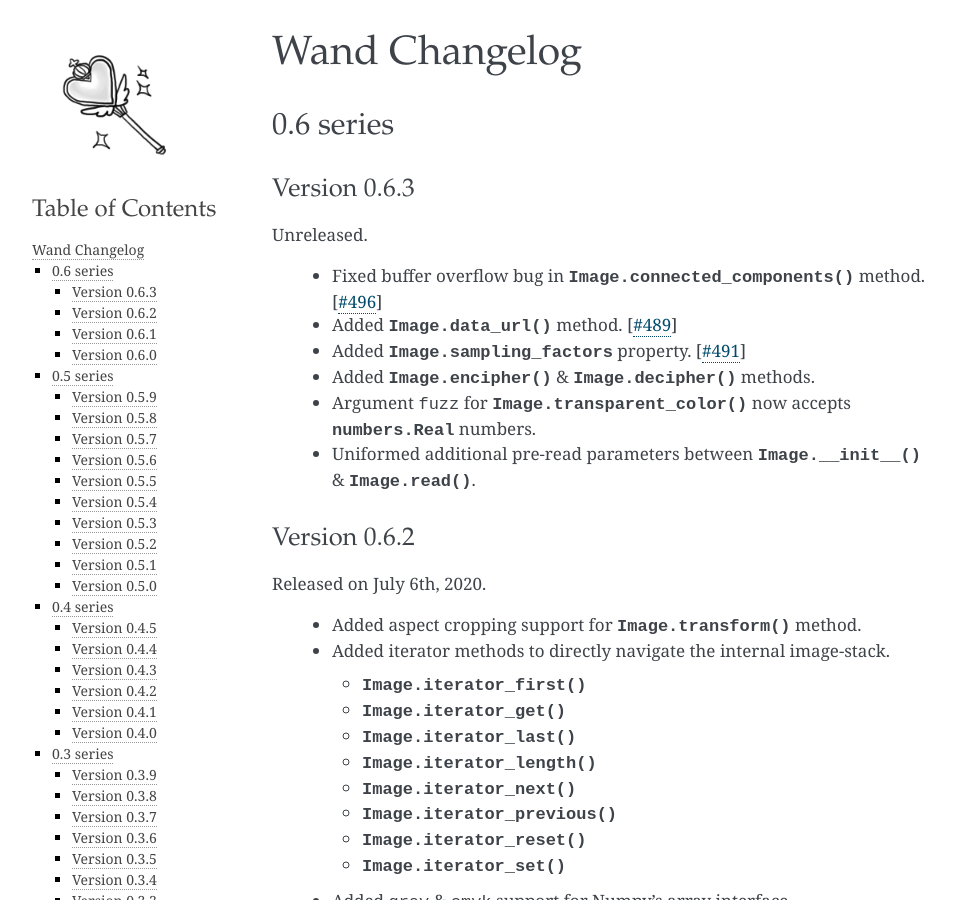
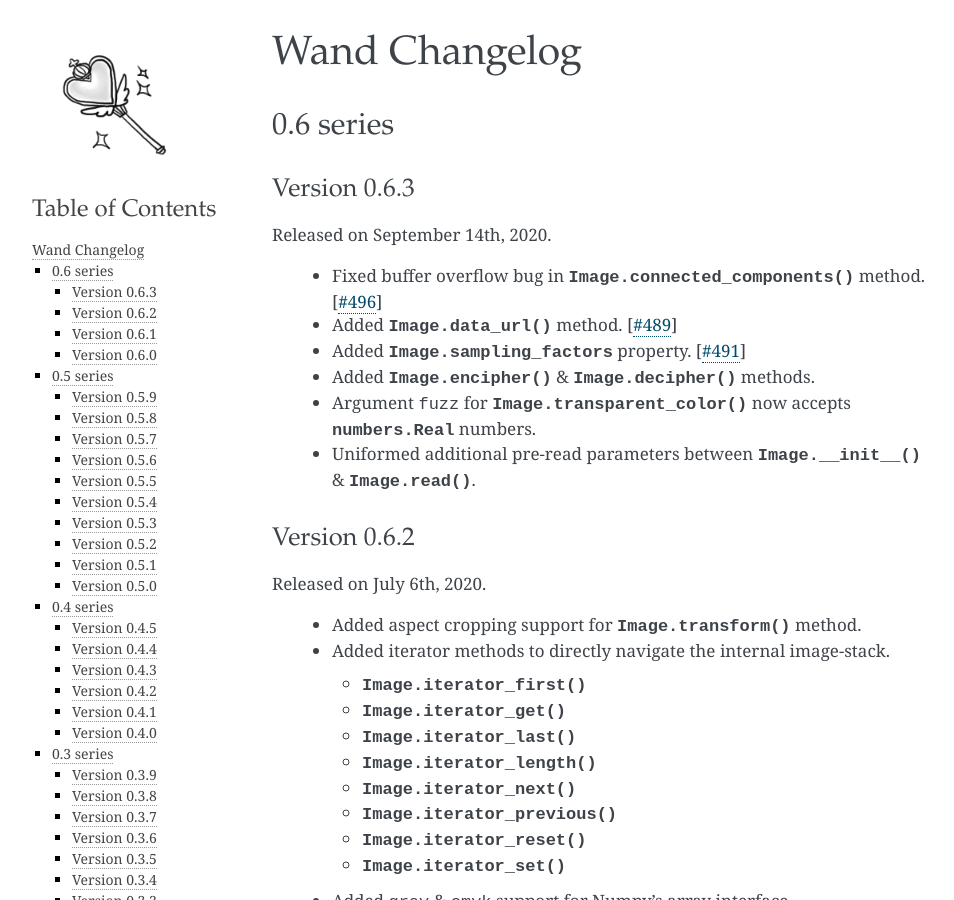
Before and after one commit to emcconville/wand, a Sphinx documentation site: the page built from docs/changes.rst, in a window 1280 px wide and 900 px high. Shown: the whole window, without its empty margins (148-1102 px from the left). Built offline with Sphinx 7.4.7, drawn with Linux system fonts in a browser that asks for light colours; some web fonts are replaced; the version number could not be read and is left out.

Commit message:
Updated release date for Wand 0.6.3

```diff
--- a/docs/changes.rst
+++ b/docs/changes.rst
@@ -12,7 +12,7 @@ Wand Changelog
 Version 0.6.3
 -------------
 
-Unreleased.
+Released on September 14th, 2020.
 
  - Fixed buffer overflow bug in :meth:`Image.connected_components() <wand.image.BaseImage.connected_components>` method. [:issue:`496`]
  - Added :meth:`Image.data_url() <wand.image.Image.data_url>` method. [:issue:`489`]
```
